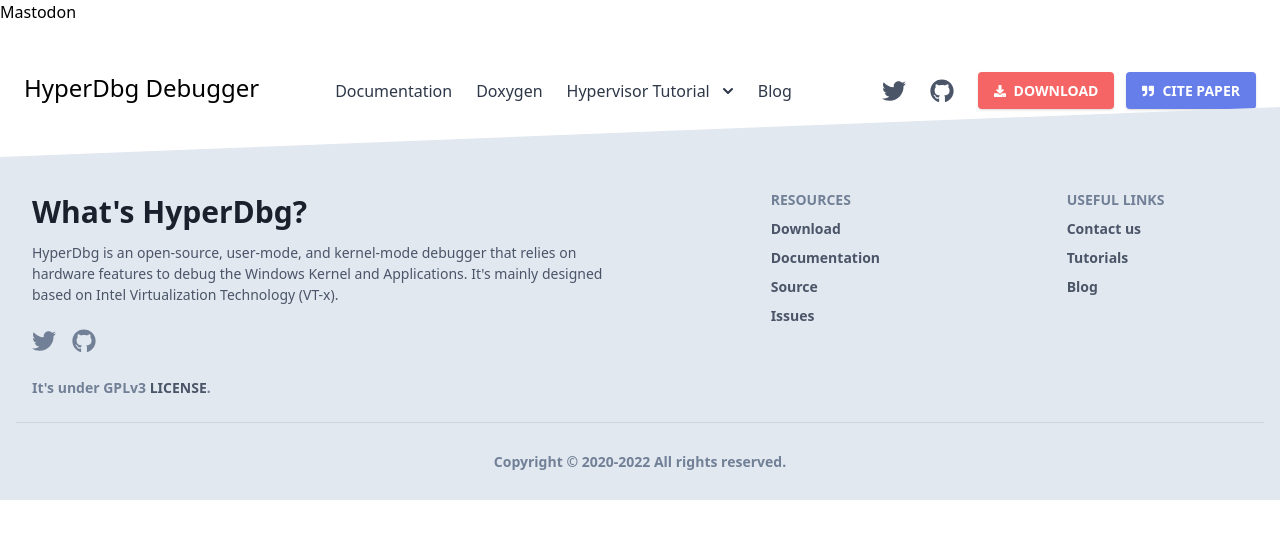
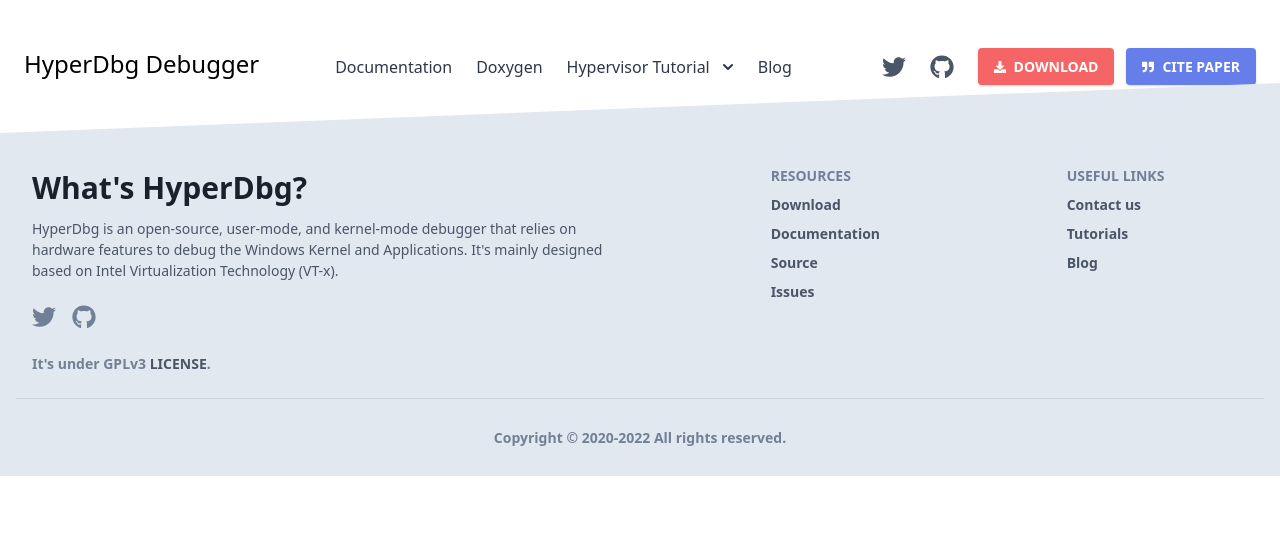
Before and after one commit to HyperDbg/website-www, a plain HTML site: page index.html in a window 1280 px wide. Drawn offline with Linux system fonts and the light colour scheme.

Commit message:
Update index.html

```diff
--- a/index.html
+++ b/index.html
@@ -1 +1 @@
-<!DOCTYPE html><html lang=en><a rel="me" href="https://infosec.exchange/@hyperdbg">Mastodon</a><head><meta charset=utf-8><meta http-equiv=X-UA-Compatible content="IE=edge"><meta name=viewport content="width=device-width,initial-scale=1"><link rel=icon href=/favicon.ico><link rel=apple-touch-icon sizes=180x180 href=/apple-touch-icon.png><link rel=icon type=image/png sizes=32x32 href=/favicon-32x32.png><link rel=icon type=image/png sizes=16x16 href=/favicon-16x16.png><link rel=manifest href=/site.webmanifest><title>HyperDbg Debugger</title><link href=/js/chunk-2d21a3d2.369d560d.js rel=prefetch><link href=/css/app.ee016036.css rel=preload as=style><link href=/js/app.81ef7f4a.js rel=preload as=script><link href=/js/chunk-vendors.4a66bca9.js rel=preload as=script><link href=/css/app.ee016036.css rel=stylesheet></head><body><noscript><strong>We're sorry but website doesn't work properly without JavaScript enabled. Please enable it to continue.</strong></noscript><div id=app></div><script src=/js/chunk-vendors.4a66bca9.js></script><script src=/js/app.81ef7f4a.js></script></body></html>
+<!DOCTYPE html><html lang=en><head><meta charset=utf-8><meta http-equiv=X-UA-Compatible content="IE=edge"><meta name=viewport content="width=device-width,initial-scale=1"><link rel=icon href=/favicon.ico><link rel=apple-touch-icon sizes=180x180 href=/apple-touch-icon.png><link rel=icon type=image/png sizes=32x32 href=/favicon-32x32.png><link rel=icon type=image/png sizes=16x16 href=/favicon-16x16.png><link rel=manifest href=/site.webmanifest><title>HyperDbg Debugger</title><link href=/js/chunk-2d21a3d2.369d560d.js rel=prefetch><link href=/css/app.ee016036.css rel=preload as=style><link href=/js/app.81ef7f4a.js rel=preload as=script><link href=/js/chunk-vendors.4a66bca9.js rel=preload as=script><link href=/css/app.ee016036.css rel=stylesheet></head><body><noscript><strong>We're sorry but website doesn't work properly without JavaScript enabled. Please enable it to continue.</strong></noscript><div id=app></div><script src=/js/chunk-vendors.4a66bca9.js></script><script src=/js/app.81ef7f4a.js></script></body></html>
```
